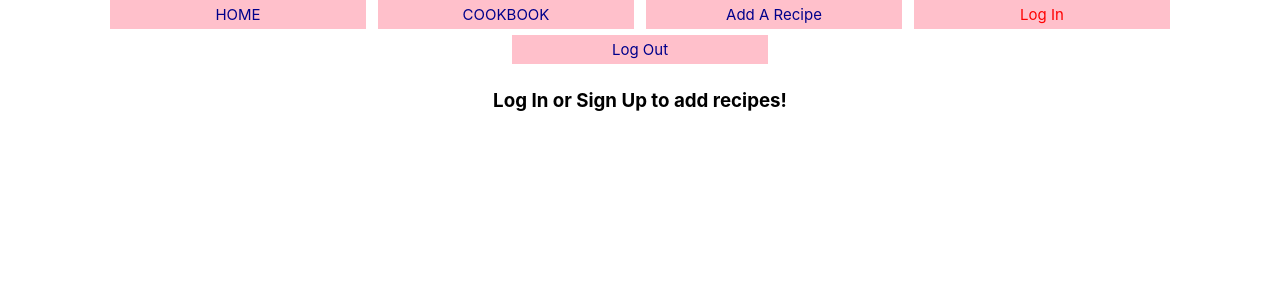
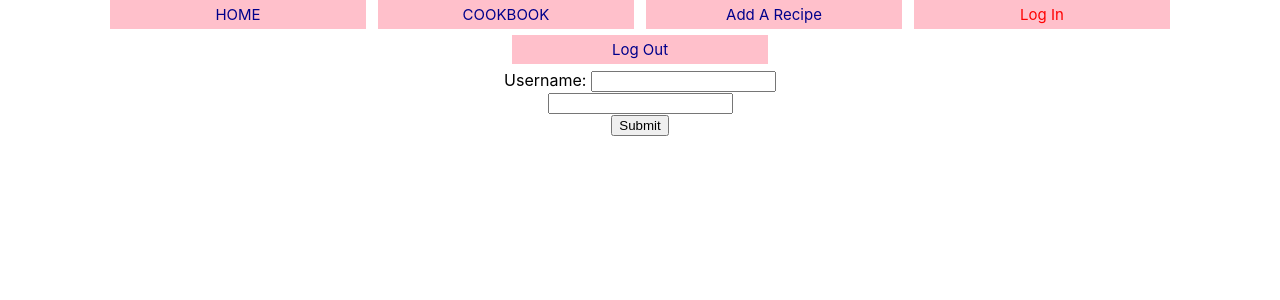
Before and after one commit to CptMARS101/recipe-corner, a React (Create React App) app: page /login in a window 1280 px wide. Shown: the top 300 px of the page. Built offline with nearby package versions, Linux system fonts and the light colour scheme.

Commit message:
login form

```diff
--- a/src/COMPONENTS/loginForm.js
+++ b/src/COMPONENTS/loginForm.js
@@ -1,11 +1,51 @@
 import React from "react";
+import { useState } from "react";
 
 function LoginForm() {
-    return(
+    const [error, setError] = useState()
+    const [msg, setMsg] = useState()
+
+    function handleSubmit(e) {
+        e.preventDefault()
+        const data = {
+            'username': event.target.username.value,
+            'password': event.target.password.value
+        }
+        fetch('http://localhost:3000/users', {
+            method: 'POST',
+            headers: {
+                'Content-Type': 'application/json'
+            },
+            body: JSON.stringify(data)
+        })
+        .then(res => {
+            if (res.ok) {
+                setMsg('Logged In')
+            } else {
+                setMsg('Log In failed')
+                return Promise.reject(res)
+            }
+        })
+        .catch(res => res.json())
+        .then(data => setError(data))
+    }
+    const errorElement = error ? <p style={{color: 'red'}}>{error.error}</p> : null
+
+    return (
         <div>
-            <h3>Log In or Sign Up to add recipes!</h3>
-
+            {msg ? <p>{msg}</p> : null}
+            {errorElement}
+            <form onSubmit={handleSubmit}>
+                <label>Username: </label>
+                <input type='text' name='username' />
+                <br />
+                <input type="password" name="password" />
+                <br />
+                <input type="submit" />
+            </form>
         </div>
     )
+
 }
+
 export default LoginForm;
```
